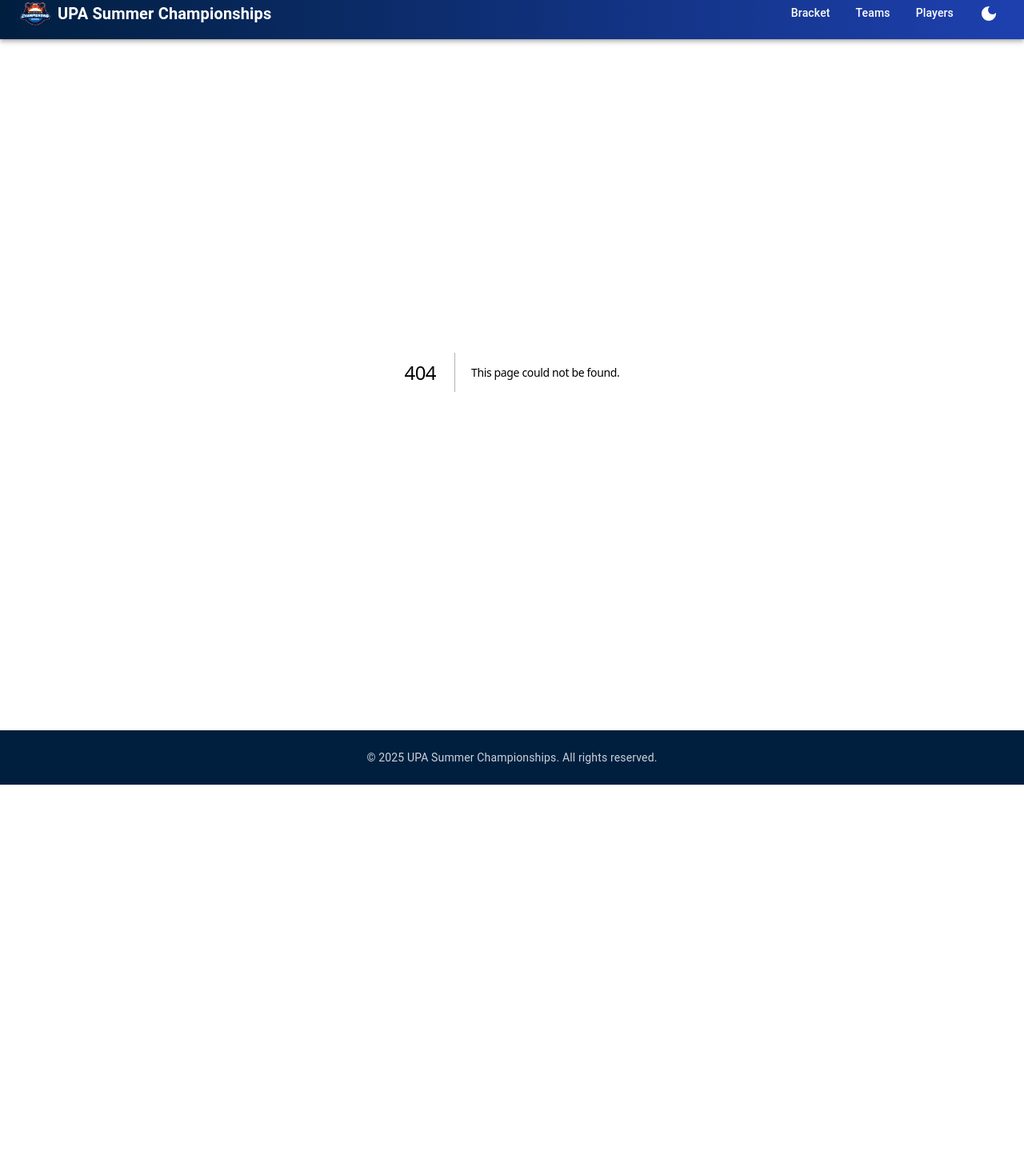
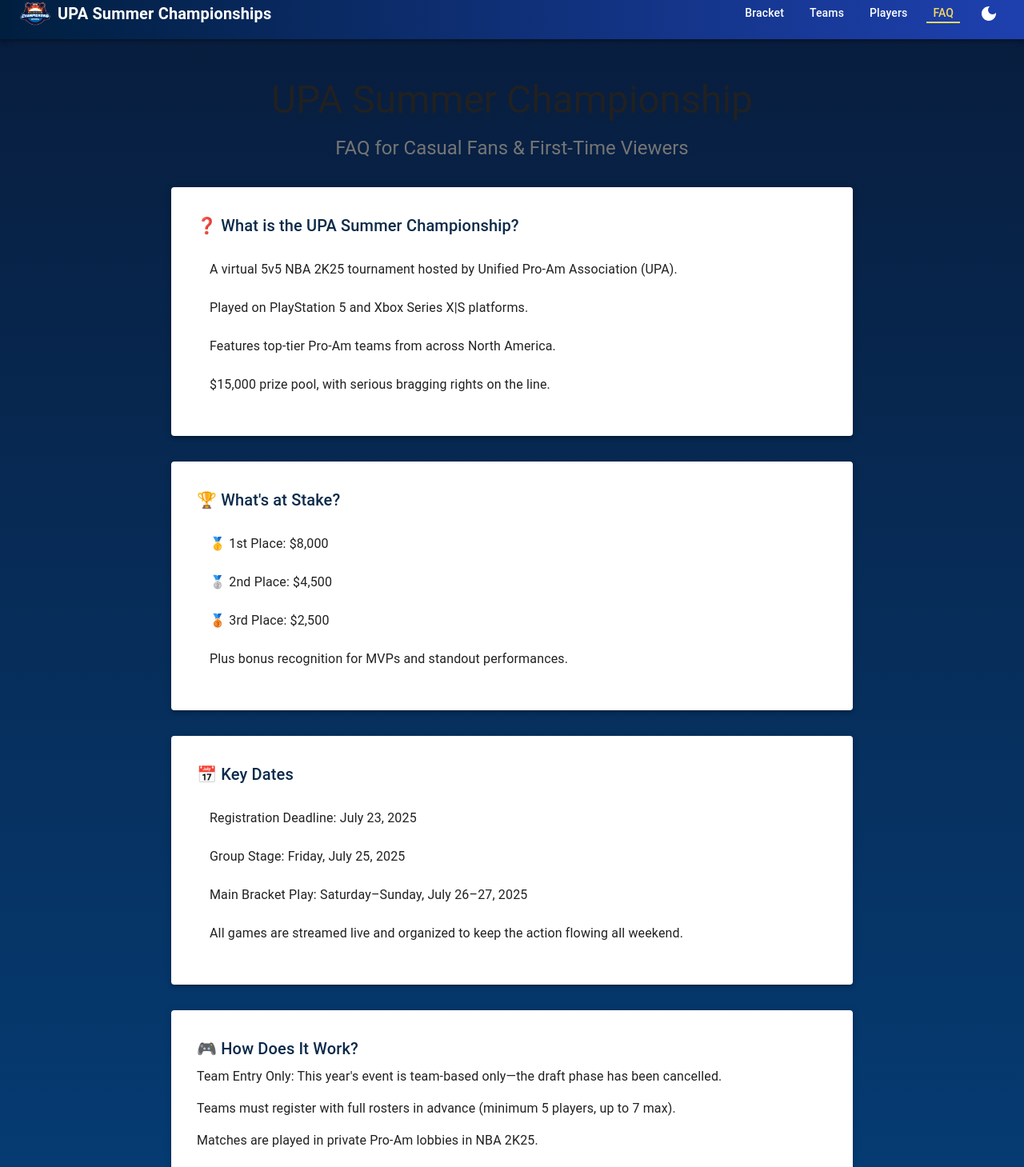
Before and after one commit to wersplat/upa-summer-championships, a Next.js app: page /faq in a window 1280 px wide. Before the commit this address had no page. Shown: the part 15-1474 px from the top of the page at 80% size. Before the commit the page ends 996 px from the top, so only its background shows below. Built offline with nearby package versions, Linux system fonts and the light colour scheme.

Commit message:
feat: add FAQ page and navigation link for tournament information

```diff
--- /dev/null
+++ b/src/app/faq/page.tsx
@@ -0,0 +1,246 @@
+import { Typography, Container, Box, Paper, List, ListItem, ListItemText, Divider } from '@mui/material';
+
+export default function FAQPage() {
+  return (
+    <Container maxWidth="md" sx={{ py: 4 }}>
+      <Box textAlign="center" mb={4}>
+        <Typography variant="h3" component="h1" gutterBottom>
+          UPA Summer Championship
+        </Typography>
+        <Typography variant="h5" color="text.secondary">
+          FAQ for Casual Fans & First-Time Viewers
+        </Typography>
+      </Box>
+
+      <Paper elevation={3} sx={{ p: 4, mb: 4 }}>
+        <Typography variant="h6" color="primary" gutterBottom>
+          ❓ What is the UPA Summer Championship?
+        </Typography>
+        <List>
+          <ListItem>
+            <ListItemText
+              primary="A virtual 5v5 NBA 2K25 tournament hosted by Unified Pro-Am Association (UPA)."
+            />
+          </ListItem>
+          <ListItem>
+            <ListItemText
+              primary="Played on PlayStation 5 and Xbox Series X|S platforms."
+            />
+          </ListItem>
+          <ListItem>
+            <ListItemText
+              primary="Features top-tier Pro-Am teams from across North America."
+            />
+          </ListItem>
+          <ListItem>
+            <ListItemText
+              primary="$15,000 prize pool, with serious bragging rights on the line."
+            />
+          </ListItem>
+        </List>
+      </Paper>
+
+      <Paper elevation={3} sx={{ p: 4, mb: 4 }}>
+        <Typography variant="h6" color="primary" gutterBottom>
+          🏆 What's at Stake?
+        </Typography>
+        <List>
+          <ListItem>
+            <ListItemText primary="🥇 1st Place: $8,000" />
+          </ListItem>
+          <ListItem>
+            <ListItemText primary="🥈 2nd Place: $4,500" />
+          </ListItem>
+          <ListItem>
+            <ListItemText primary="🥉 3rd Place: $2,500" />
+          </ListItem>
+          <ListItem>
+            <ListItemText primary="Plus bonus recognition for MVPs and standout performances." />
+          </ListItem>
+        </List>
+      </Paper>
+
+      <Paper elevation={3} sx={{ p: 4, mb: 4 }}>
+        <Typography variant="h6" color="primary" gutterBottom>
+          📅 Key Dates
+        </Typography>
+        <List>
+          <ListItem>
+            <ListItemText primary="Registration Deadline: July 23, 2025" />
+          </ListItem>
+          <ListItem>
+            <ListItemText primary="Group Stage: Friday, July 25, 2025" />
+          </ListItem>
+          <ListItem>
+            <ListItemText primary="Main Bracket Play: Saturday–Sunday, July 26–27, 2025" />
+          </ListItem>
+          <ListItem>
+            <ListItemText primary="All games are streamed live and organized to keep the action flowing all weekend." />
+          </ListItem>
+        </List>
+      </Paper>
+
+      <Paper elevation={3} sx={{ p: 4, mb: 4 }}>
+        <Typography variant="h6" color="primary" gutterBottom>
+          🎮 How Does It Work?
+        </Typography>
+        <Typography paragraph>
+          Team Entry Only: This year's event is team-based only—the draft phase has been cancelled.
+        </Typography>
+        <Typography paragraph>
+          Teams must register with full rosters in advance (minimum 5 players, up to 7 max).
+        </Typography>
+        <Typography paragraph>
+          Matches are played in private Pro-Am lobbies in NBA 2K25.
+        </Typography>
+        <Typography variant="subtitle1" fontWeight="bold" mt={2}>
+          The format includes:
+        </Typography>
+        <List>
+          <ListItem>
+            <ListItemText primary="Group Stage: Teams are split into groups for round-robin play." />
+          </ListItem>
+          <ListItem>
+            <ListItemText primary="Playoff Bracket: Top teams advance into a double-elimination bracket." />
+          </ListItem>
+          <ListItem>
+            <ListItemText primary="Grand Finals: A best-of-3 showdown to crown the champion." />
+          </ListItem>
+        </List>
+      </Paper>
+
+      <Paper elevation={3} sx={{ p: 4, mb: 4 }}>
+        <Typography variant="h6" color="primary" gutterBottom>
+          👥 Who Can Participate?
+        </Typography>
+        <Typography paragraph>
+          Only pre-formed teams (no solo player signups).
+        </Typography>
+        <Typography paragraph>
+          Must play on Next Gen consoles (PS5 or Xbox Series X|S).
+        </Typography>
+        <Typography variant="subtitle1" fontWeight="bold">
+          Teams are expected to:
+        </Typography>
+        <List>
+          <ListItem>
+            <ListItemText primary="• Stream their games" />
+          </ListItem>
+          <ListItem>
+            <ListItemText primary='• Use official team names that include "UPA"' />
+          </ListItem>
+          <ListItem>
+            <ListItemText primary="• Maintain competitive integrity and sportsmanship" />
+          </ListItem>
+        </List>
+      </Paper>
+
+      <Paper elevation={3} sx={{ p: 4, mb: 4 }}>
+        <Typography variant="h6" color="primary" gutterBottom>
+          🧾 How Do I Register?
+        </Typography>
+        <List>
+          <ListItem>
+            <ListItemText primary="Go to the official UPA registration page." />
+          </ListItem>
+          <ListItem>
+            <ListItemText primary="Select your team type and submit your roster." />
+          </ListItem>
+          <ListItem>
+            <ListItemText primary="Fees vary depending on registration package (typically $300–$350)." />
+          </ListItem>
+          <ListItem>
+            <ListItemText primary="Add-ons available for branding changes, roster edits, etc." />
+          </ListItem>
+        </List>
+      </Paper>
+
+      <Paper elevation={3} sx={{ p: 4, mb: 4 }}>
+        <Typography variant="h6" color="primary" gutterBottom>
+          📺 Where Can I Watch?
+        </Typography>
+        <Typography paragraph>
+          Every match is streamed or rebroadcast at:
+        </Typography>
+        <Typography paragraph sx={{ fontWeight: 'bold' }}>
+          🎥 twitch.tv/unifiedproam
+        </Typography>
+        <Typography>
+          Catch highlights and updates on social media:
+        </Typography>
+        <Typography sx={{ fontWeight: 'bold' }}>
+          📸 @UnifiedProAm on Twitter/X
+        </Typography>
+      </Paper>
+
+      <Paper elevation={3} sx={{ p: 4, mb: 4 }}>
+        <Typography variant="h6" color="primary" gutterBottom>
+          📏 Rules & Conduct
+        </Typography>
+        <Typography paragraph>
+          Full rulebook is available on unifiedproam.gg.
+        </Typography>
+        <Typography variant="subtitle1" fontWeight="bold">
+          Key expectations:
+        </Typography>
+        <List>
+          <ListItem>
+            <ListItemText primary="• Players must be on registered rosters (no subs or ringers)." />
+          </ListItem>
+          <ListItem>
+            <ListItemText primary="• All teams must stream matches with VODs saved." />
+          </ListItem>
+          <ListItem>
+            <ListItemText primary="• Collusion, cheating, or unsportsmanlike behavior = immediate disqualification." />
+          </ListItem>
+          <ListItem>
+            <ListItemText primary="• Roster locks apply once tournament play begins." />
+          </ListItem>
+        </List>
+      </Paper>
+
+      <Paper elevation={3} sx={{ p: 4, mb: 4 }}>
+        <Typography variant="h6" color="primary" gutterBottom>
+          ❗ Why Should You Watch?
+        </Typography>
+        <Typography paragraph>
+          It's where NBA 2K's elite Pro-Am teams battle for real money and reputation.
+        </Typography>
+        <Typography variant="subtitle1" fontWeight="bold">
+          You'll see:
+        </Typography>
+        <List>
+          <ListItem>
+            <ListItemText primary="• High-level strategy" />
+          </ListItem>
+          <ListItem>
+            <ListItemText primary="• Precision shot timing" />
+          </ListItem>
+          <ListItem>
+            <ListItemText primary="• Team chemistry under pressure" />
+          </ListItem>
+          <ListItem>
+            <ListItemText primary="• Great intro to the Pro-Am scene if you've only played MyCareer or Rec." />
+          </ListItem>
+        </List>
+      </Paper>
+
+      <Paper elevation={3} sx={{ p: 4, mb: 4 }}>
+        <Typography variant="h6" color="primary" gutterBottom>
+          📣 Stay Updated
+        </Typography>
+        <List>
+          <ListItem>
+            <ListItemText primary="• Follow announcements on UnifiedProAm.gg" />
+          </ListItem>
+          <ListItem>
+            <ListItemText primary="• Join the official Discord (link on site)" />
+          </ListItem>
+          <ListItem>
+            <ListItemText primary="• Watch brackets & results update in real time during the weekend" />
+          </ListItem>
+        </List>
+      </Paper>
+    </Container>
+  );
+}
--- a/src/components/Layout.tsx
+++ b/src/components/Layout.tsx
@@ -31,6 +31,7 @@
     { text: 'Bracket', href: '/bracket' },
     { text: 'Teams', href: '/teams' },
     { text: 'Players', href: '/players' },
+    { text: 'FAQ', href: '/faq' },
   ];
 
   return (
```
